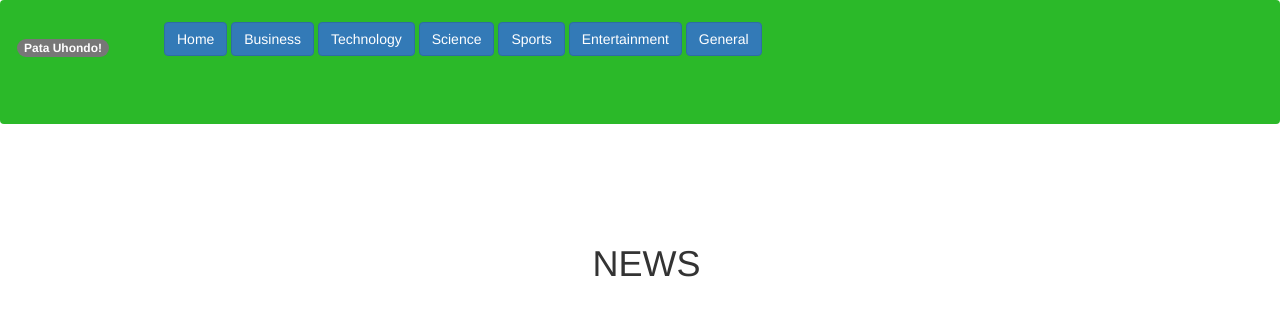
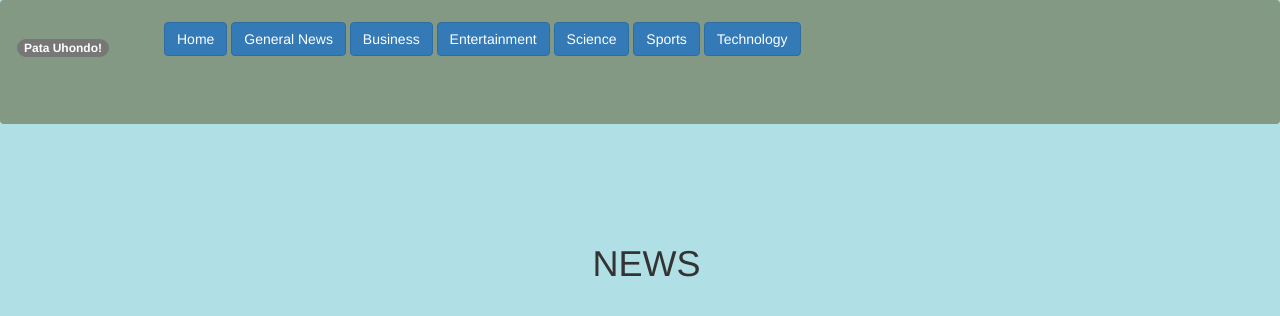
Before and after one commit to WayneMusungu/Mambo-Leo, a Flask app: template app/templates/categories.html in a window 1280 px wide. Shown: the top 316 px of the page. Run offline with Flask 2, Linux system fonts and the light colour scheme; the template is opened without the code that fills it, so the values that code supplies are empty; parts of the project's set-up code (start-up, migrations or seed data) failed here and were passed over; some libraries are stand-ins or nearby versions.

Commit message:
Add background color to body

```diff
--- a/app/templates/categories.html
+++ b/app/templates/categories.html
@@ -3,7 +3,7 @@
 <br>
 <br>
 
-<body>
+<body style="background-color:powderblue;">
   <br>
   <br>
   <div class="card" style="margin-left:1%">
--- a/app/templates/navbar.html
+++ b/app/templates/navbar.html
@@ -1,4 +1,4 @@
-<div class="navbar" style="background-color: rgb(43, 185, 41);" role="navigation">
+<div class="navbar" style="background-color: rgb(132, 153, 132);" role="navigation">
     <div class="container-fluid"></div>
       <nav class="navbar navbar-expand-lg navbar-dark bg-dark fixed-top">
         <h3> <a class="navbar-brand" href="/"><span class="badge badge-success">Pata Uhondo!</span></a></h3>
@@ -11,9 +11,12 @@
               <a class="nav-link" href="/"><button type="button" class="btn btn-primary">Home </button><span class="sr-only">(current)</span></a>
 
 
+              <a class="nav-link" href="/{{'categories/General News'}}"><button type="button" class="btn btn-primary">General News</button></a>
+
               <a class="nav-link" href="/{{'categories/Business'}}"><button type="button" class="btn btn-primary">Business</button></a>
 
-              <a class="nav-link" href="/{{'categories/Technology'}}"><button type="button" class="btn btn-primary">Technology</button></a>
+
+              <a class="nav-link" href="/{{'categories/Entertainment'}}"><button type="button" class="btn btn-primary">Entertainment</button></a>
 
 
               <a class="nav-link" href="/{{'categories/Science'}}"><button type="button" class="btn btn-primary">Science</button></a>
@@ -21,10 +24,7 @@
 
               <a class="nav-link" href="/{{'categories/Sports'}}"><button type="button" class="btn btn-primary">Sports</button></a>
 
-
-              <a class="nav-link" href="/{{'categories/Entertainment'}}"><button type="button" class="btn btn-primary">Entertainment</button></a>
-
-              <a class="nav-link" href="/{{'categories/General'}}"><button type="button" class="btn btn-primary">General</button></a>
+              <a class="nav-link" href="/{{'categories/Technology'}}"><button type="button" class="btn btn-primary">Technology</button></a>
             </ul>
             <span class="navbar-text" style="margin-left: 93%;">
             </span>
```
